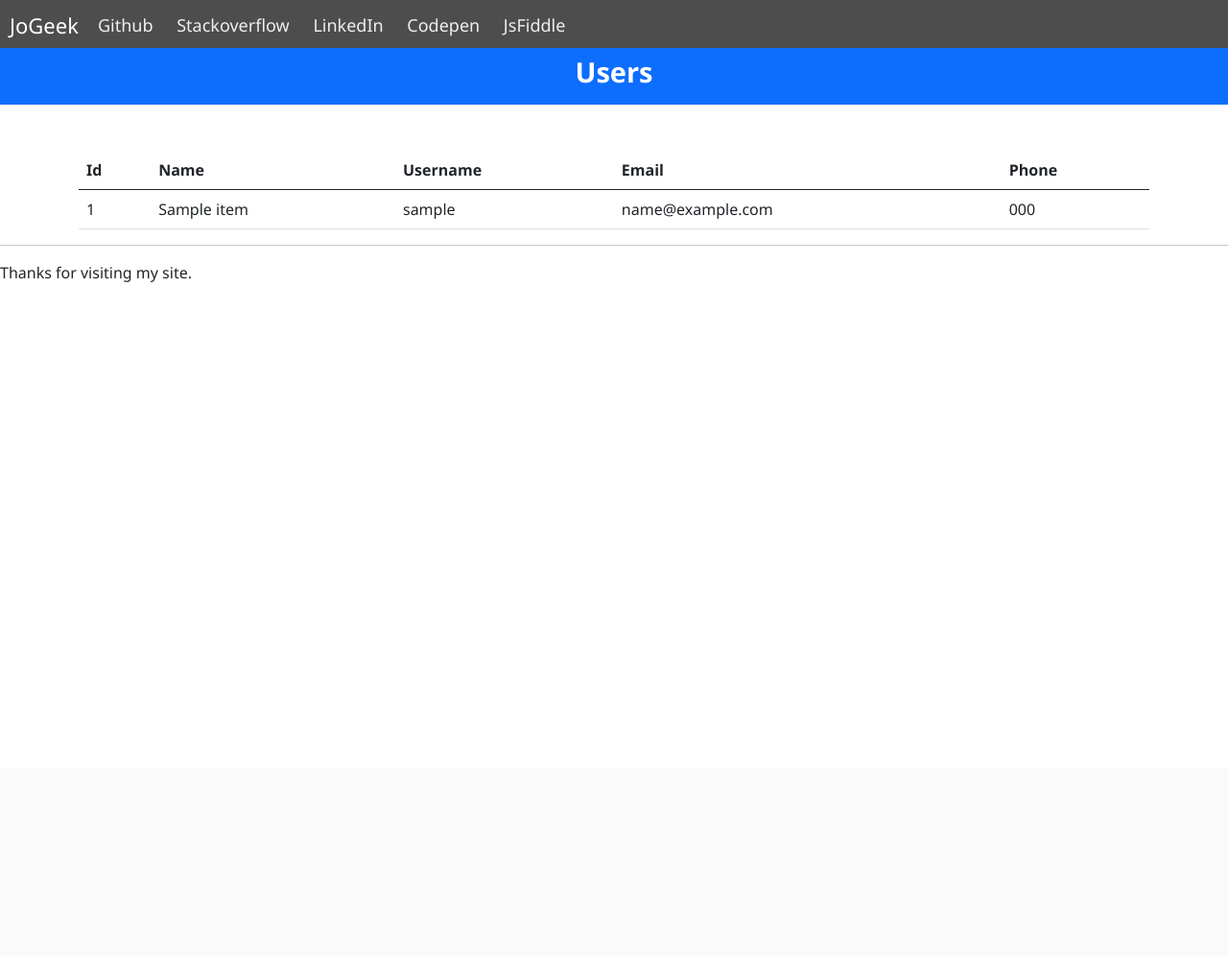
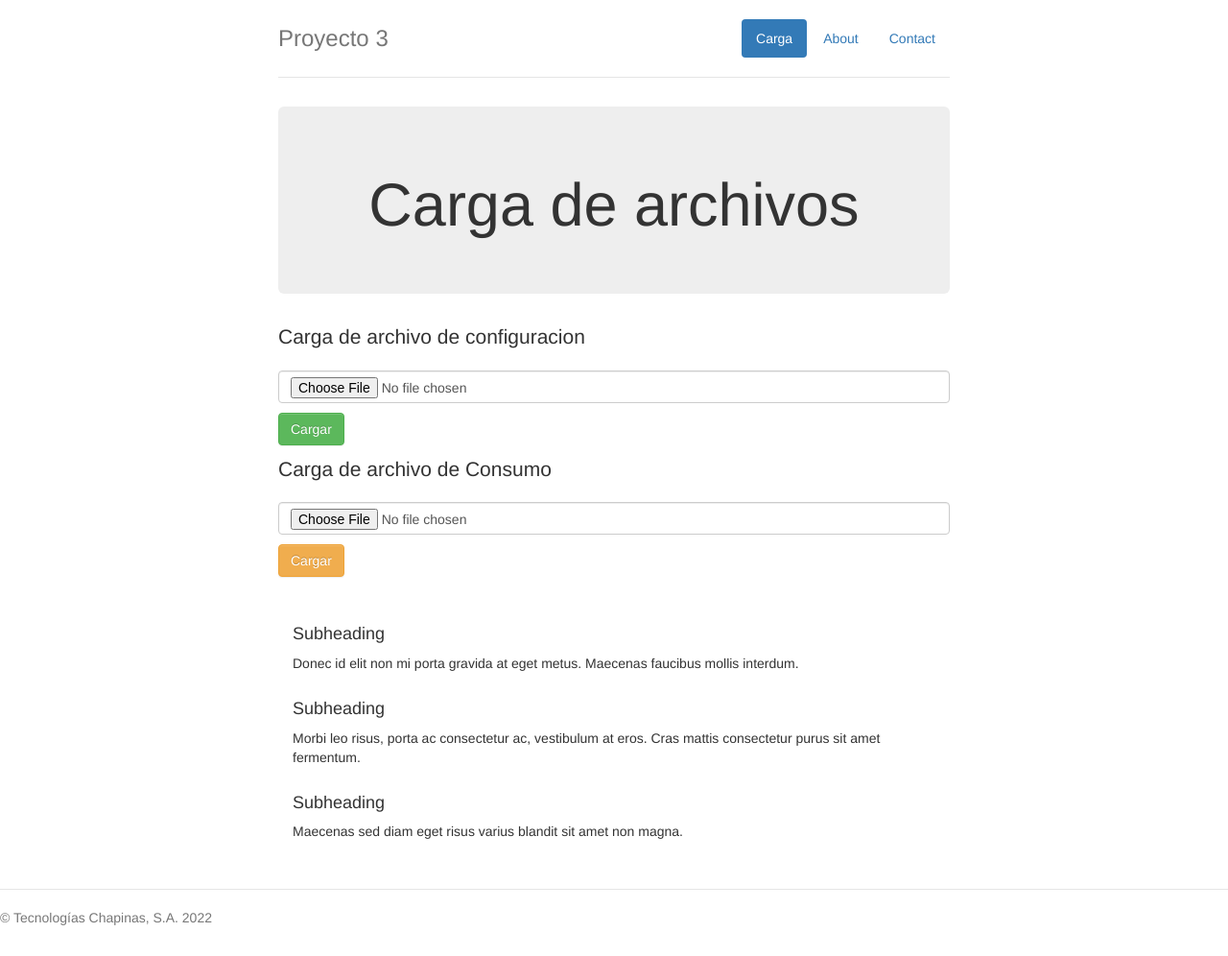
Before and after one commit to keevin-e/IPC2_Proyecto3_201801064, a Django app: page / in a window 1280 px wide. Shown: the whole page at 96% size. Before the commit the page ends 294 px from the top, so only its background shows below. Run offline with Django 4.2, Linux system fonts and the light colour scheme; tables that the repository leaves empty hold one stand-in row (values such as "Sample post"); a database or web service that is not in the repository returns one stand-in record (values such as "Sample title"); data that the repository does not hold is empty.

Commit message:
home page y primeros endpoints

```diff
--- a/website/home/templates/base.html
+++ b/website/home/templates/base.html
@@ -1,46 +1,42 @@
-
 <!doctype html>
 <html lang="en">
     <head>
         <!-- Required meta tags -->
         <meta charset="utf-8">
+        <meta http-equiv="X-UA-Compatible" content="IE=edge">
         <meta name="viewport" content="width=device-width, initial-scale=1">
         <!-- Bootstrap CSS -->
         {% load static %}
-        <link href="https://cdn.jsdelivr.net/npm/bootstrap@5.0.2/dist/css/bootstrap.min.css" rel="stylesheet" integrity="sha384-EVSTQN3/azprG1Anm3QDgpJLIm9Nao0Yz1ztcQTwFspd3yD65VohhpuuCOmLASjC" crossorigin="anonymous">
-        <script src="https://cdn.jsdelivr.net/npm/bootstrap@5.0.2/dist/js/bootstrap.bundle.min.js" integrity="sha384-MrcW6ZMFYlzcLA8Nl+NtUVF0sA7MsXsP1UyJoMp4YLEuNSfAP+JcXn/tWtIaxVXM" crossorigin="anonymous"></script>
-        <link rel="stylesheet" type="text/css" href="{% static 'css/base_style.css' %}"/>
+        <link rel="stylesheet" href="https://cdn.jsdelivr.net/npm/bootstrap@3.3.7/dist/css/bootstrap-theme.min.css" integrity="sha384-rHyoN1iRsVXV4nD0JutlnGaslCJuC7uwjduW9SVrLvRYooPp2bWYgmgJQIXwl/Sp" crossorigin="anonymous">
+        <link rel="stylesheet" href="https://cdn.jsdelivr.net/npm/bootstrap@3.3.7/dist/css/bootstrap.min.css" integrity="sha384-BVYiiSIFeK1dGmJRAkycuHAHRg32OmUcww7on3RYdg4Va+PmSTsz/K68vbdEjh4u" crossorigin="anonymous">
+        <script src="https://cdn.jsdelivr.net/npm/bootstrap@3.3.7/dist/js/bootstrap.min.js" integrity="sha384-Tc5IQib027qvyjSMfHjOMaLkfuWVxZxUPnCJA7l2mCWNIpG9mGCD8wGNIcPD7Txa" crossorigin="anonymous"></script>
+        <!-- CSS only -->
+<!-- JavaScript Bundle with Popper -->
+        {% comment %} <link href="https://cdn.jsdelivr.net/npm/bootstrap@5.2.2/dist/css/bootstrap.min.css" rel="stylesheet" integrity="sha384-Zenh87qX5JnK2Jl0vWa8Ck2rdkQ2Bzep5IDxbcnCeuOxjzrPF/et3URy9Bv1WTRi" crossorigin="anonymous"> {% endcomment %}
+        <link rel="stylesheet" type="text/css" href="{% static 'css/base.css' %}"/>
         {% block extra_head %}{% endblock %}
         <title>{% block title %}{% endblock %}</title>
     </head>
 <body>
-    <div class="nav">
-        {% comment %} <input type="checkbox" id="nav-check"> {% endcomment %}
-        <div class="nav-header">
-          <div class="nav-title">
-            JoGeek
-          </div>
-        </div>
-        <div class="nav-btn">
-          <label for="nav-check">
-            <span></span>
-            <span></span>
-            <span></span>
-          </label>
-        </div>
+  <div class="container">
+    <div class="header clearfix">
+      <nav>
+        <ul class="nav nav-pills pull-right">
+          <li role="presentation" class="active"><a href="#">Carga</a></li>
+          <li role="presentation"><a href="#">About</a></li>
+          <li role="presentation"><a href="#">Contact</a></li>
+        </ul>
+      </nav>
+      <h3 class="text-muted">Proyecto 3</h3>
+    </div>
+    {% block content %}{% endblock %}
 
-        <div class="nav-links">
-          <a href="//github.io/jo_geek" target="_blank">Github</a>
-          <a href="http://stackoverflow.com/users/4084003/" target="_blank">Stackoverflow</a>
-          <a href="https://in.linkedin.com/in/jonesvinothjoseph" target="_blank">LinkedIn</a>
-          <a href="https://codepen.io/jo_Geek/" target="_blank">Codepen</a>
-          <a href="https://jsfiddle.net/user/jo_Geek/" target="_blank">JsFiddle</a>
-        </div>
-      </div>
-    {% block content %}{% endblock %}
+  </div> <!-- /container -->
+
     {% block footer %}
-    <hr>
-    <p>Thanks for visiting my site.</p>
+    <footer class="footer">
+      <p>&copy; Tecnologías Chapinas, S.A. 2022</p>
+    </footer>
     {% endblock %}
 </body>
 
--- /dev/null
+++ b/website/home/templates/carga.html
@@ -0,0 +1,36 @@
+{% extends "base.html" %}
+{% load static %}
+{% block extra_head %}
+<link rel="stylesheet" type="text/css" href="{% static 'css/home_style.css' %}"/>
+{% endblock %}
+{% block title %}Home{% endblock %}
+{% block content %}
+
+<div class="jumbotron">
+    <h1>Carga de archivos</h1>
+
+  </div>
+  <p class="lead">Carga de archivo de configuracion</p>
+  <form enctype="multipart/form-data" action="" method="post">
+        <input type="file"  class="form-control"   name="my_uploaded_file"/>
+        <p><a class="btn btn-success" type="submit" value="Submit" role="button" style="margin-top:10px">Cargar</a></p>
+  </form>
+    <p class="lead">Carga de archivo de Consumo</p>
+    <form enctype="multipart/form-data" action="" method="post">
+      <input type="file"  class="form-control"   name="my_uploaded_file"/>
+      <p><a class="btn btn-warning" type="submit" value="Submit" role="button" style="margin-top:10px">Cargar</a></p>
+    </form>
+
+  <div class="row marketing">
+    <div class="col-md-12 offset-md-3">
+      <h4>Subheading</h4>
+      <p>Donec id elit non mi porta gravida at eget metus. Maecenas faucibus mollis interdum.</p>
+
+      <h4>Subheading</h4>
+      <p>Morbi leo risus, porta ac consectetur ac, vestibulum at eros. Cras mattis consectetur purus sit amet fermentum.</p>
+
+      <h4>Subheading</h4>
+      <p>Maecenas sed diam eget risus varius blandit sit amet non magna.</p>
+    </div>
+  </div>
+{% endblock %}
--- a/website/home/urls.py
+++ b/website/home/urls.py
@@ -1,5 +1,6 @@
 from django.urls import path
 from . import views
 urlpatterns = [
-    path('', views.homepage, name = 'users'),
+    path('', views.carga_files),
+    path('home', views.homepage, name = 'users'),
 ]
--- a/website/home/views.py
+++ b/website/home/views.py
@@ -11,3 +11,7 @@ def homepage(request):
     users = resp.json()
     print(users)
     return render(request, "home.html",{'users': users})
+
+def carga_files(request):
+
+    return render(request, "carga.html")
--- /dev/null
+++ b/website/static/css/base.css
@@ -0,0 +1,98 @@
+body {
+    padding-top: 20px;
+    padding-bottom: 20px;
+}
+
+
+/* Everything but the jumbotron gets side spacing for mobile first views */
+
+.header,
+.marketing,
+.footer {
+    padding-right: 15px;
+    padding-left: 15px;
+}
+
+
+/* Custom page header */
+
+.header {
+    padding-bottom: 20px;
+    border-bottom: 1px solid #e5e5e5;
+}
+
+
+/* Make the masthead heading the same height as the navigation */
+
+.header h3 {
+    margin-top: 0;
+    margin-bottom: 0;
+    line-height: 40px;
+}
+
+
+/* Custom page footer */
+
+.footer {
+    padding-top: 19px;
+    color: #777;
+    border-top: 1px solid #e5e5e5;
+}
+
+
+/* Customize container */
+
+@media (min-width: 768px) {
+    .container {
+        max-width: 730px;
+    }
+}
+
+.container-narrow>hr {
+    margin: 30px 0;
+}
+
+
+/* Main marketing message and sign up button */
+
+.jumbotron {
+    text-align: center;
+    border-bottom: 1px solid #e5e5e5;
+}
+
+.jumbotron .btn {
+    padding: 14px 24px;
+    font-size: 21px;
+}
+
+
+/* Supporting marketing content */
+
+.marketing {
+    margin: 40px 0;
+}
+
+.marketing p+h4 {
+    margin-top: 28px;
+}
+
+
+/* Responsive: Portrait tablets and up */
+
+@media screen and (min-width: 768px) {
+    /* Remove the padding we set earlier */
+    .header,
+    .marketing,
+    .footer {
+        padding-right: 0;
+        padding-left: 0;
+    }
+    /* Space out the masthead */
+    .header {
+        margin-bottom: 30px;
+    }
+    /* Remove the bottom border on the jumbotron for visual effect */
+    .jumbotron {
+        border-bottom: 0;
+    }
+}
--- a/website/static/css/base_style.css
+++ /dev/null
@@ -1,98 +0,0 @@
-* {
-    box-sizing: border-box;
-}
-
-body {
-    margin: 0px;
-    font-family: 'segoe ui';
-}
-
-.nav {
-    height: 50px;
-    width: 100%;
-    background-color: #4d4d4d;
-    position: relative;
-}
-
-.nav>.nav-header {
-    display: inline;
-}
-
-.nav>.nav-header>.nav-title {
-    display: inline-block;
-    font-size: 22px;
-    color: #fff;
-    padding: 10px 10px 10px 10px;
-}
-
-.nav>.nav-btn {
-    display: none;
-}
-
-.nav>.nav-links {
-    display: inline;
-    float: right;
-    font-size: 18px;
-}
-
-.nav>.nav-links>a {
-    display: inline-block;
-    padding: 13px 10px 13px 10px;
-    text-decoration: none;
-    color: #efefef;
-}
-
-.nav>.nav-links>a:hover {
-    background-color: rgba(0, 0, 0, 0.3);
-}
-
-.nav>#nav-check {
-    display: none;
-}
-
-@media (max-width:600px) {
-    .nav>.nav-btn {
-        display: inline-block;
-        position: absolute;
-        right: 0px;
-        top: 0px;
-    }
-    .nav>.nav-btn>label {
-        display: inline-block;
-        width: 50px;
-        height: 50px;
-        padding: 13px;
-    }
-    .nav>.nav-btn>label:hover,
-    .nav #nav-check:checked~.nav-btn>label {
-        background-color: rgba(0, 0, 0, 0.3);
-    }
-    .nav>.nav-btn>label>span {
-        display: block;
-        width: 25px;
-        height: 10px;
-        border-top: 2px solid #eee;
-    }
-    .nav>.nav-links {
-        position: absolute;
-        display: block;
-        width: 100%;
-        background-color: #333;
-        height: 0px;
-        transition: all 0.3s ease-in;
-        overflow-y: hidden;
-        top: 50px;
-        left: 0px;
-    }
-    .nav>.nav-links>a {
-        display: block;
-        width: 100%;
-    }
-    .nav>#nav-check:not(:checked)~.nav-links {
-        height: 0px;
-    }
-    .nav>#nav-check:checked~.nav-links {
-        height: calc(100vh - 50px);
-        overflow-y: auto;
-    }
-}
--- a/website/static/css/home_style.css
+++ /dev/null
@@ -1,4 +0,0 @@
-h1 {
-    font-size: 29px;
-    font-weight: bold;
-}
```
Also changed, not shown: Server/Clases/Recurso.py (+5 -3 lines), Server/server.py (+149 -8 lines), website/static/js/navbar.js (deleted, +0 -7 lines), website/website/urls.py (line endings or trailing spaces).
